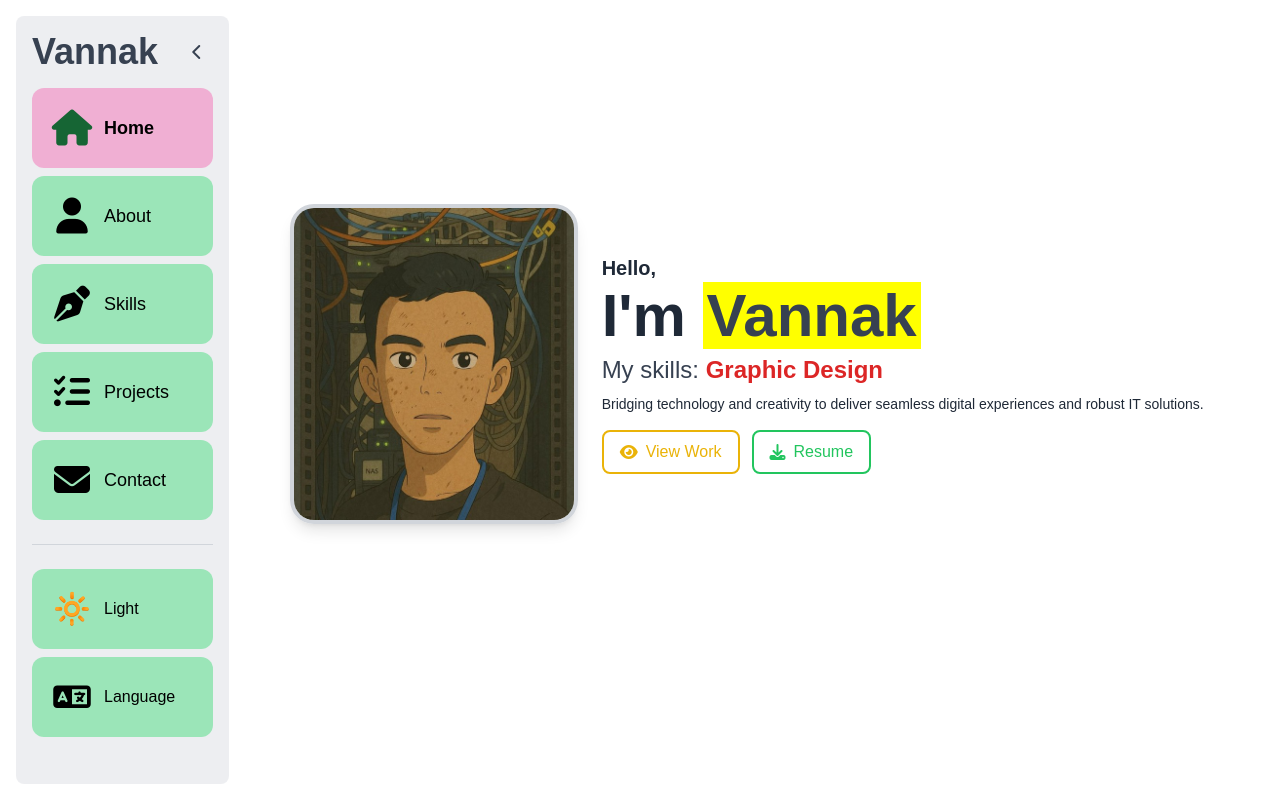
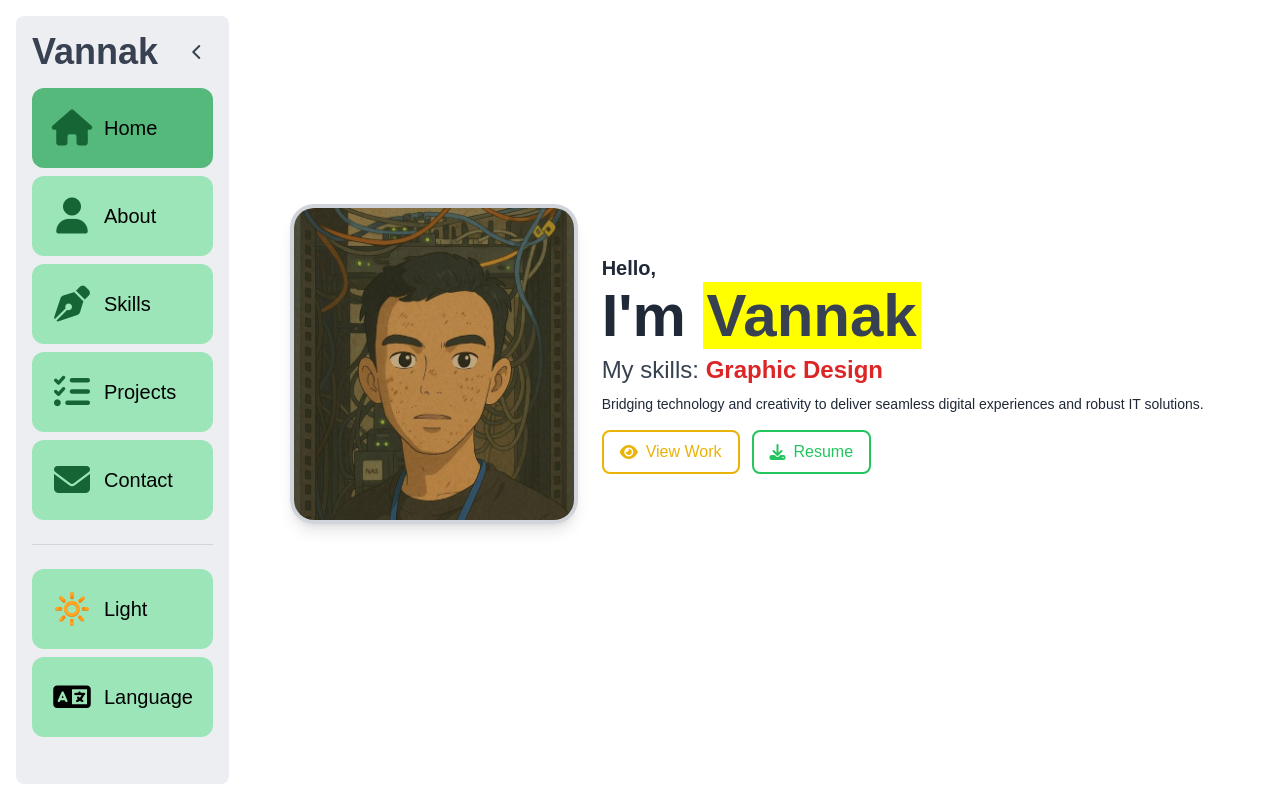
Before and after one commit to VannnakChan884/Vue-Portfolio, a Vue app: page / in a window 1280 px wide. Built offline with nearby package versions, Linux system fonts and the light colour scheme.

Commit message:
add active on navbar

```diff
--- a/src/components/NavBar.vue
+++ b/src/components/NavBar.vue
@@ -1,22 +1,20 @@
 <script setup>
-import { useDark, useToggle } from "@vueuse/core"
 import { ref } from 'vue'
+import { useRoute } from 'vue-router'
+import { useDark, useToggle } from '@vueuse/core'
 
 // Dark mode theme
-const isDark = useDark();
-const toggleDark = useToggle(isDark);
+const isDark = useDark()
+const toggleDark = useToggle(isDark)
 
-// Expand/Collapse navbar
-const isOpen = ref(true);
+// Sidebar expand/collapse
+const isOpen = ref(true)
 const toggleMenu = () => {
-  isOpen.value = !isOpen.value;
-};
-
-const activeItem = ref('/') // Set default active item
-const setActiveItem = (path) => {
-  activeItem.value = path
+  isOpen.value = !isOpen.value
 }
 
+// Route detection
+const route = useRoute()
 </script>
 
 <template>
@@ -51,73 +49,71 @@ const setActiveItem = (path) => {
       <div class="overflow-x-hidden overflow-y-auto transition-all duration-300 ease-in-out"
         :class="{ 'max-h-0 md:max-h-full': !isOpen, 'max-h-screen': isOpen }">
         <nav class="grid grid-cols-7 md:grid-cols-1 gap-2 text-center md:mt-0">
-          <RouterLink to="/" v-slot="{ isActive }" :class="[
-            'h-14 md:h-20 hover:bg-green-600/50 dark:hover:bg-gray-700 dark:text-white/80 font-medium rounded-xl flex flex-col md:flex-row items-center justify-center transition',
+          <!-- Homepage -->
+          <RouterLink to="/" :class="[
+            baseClass,
             isOpen ? 'md:justify-start md:px-4' : 'md:justify-center',
-            isActive ? 'bg-red-600/70 dark:bg-blue-700' : 'bg-pink-400/50 dark:bg-white'
+            route.path === '/' ? activeClass : inactiveClass
           ]">
             <span class="md:w-12 md:h-12 flex items-center justify-center">
-              <i class="fa-solid fa-house text-green-800 dark:text-green-500 text-base md:text-3xl lg:text-4xl"></i>
+              <i class="fa-solid fa-house icon"></i>
             </span>
-            <span class="text-[7px] font-bold md:text-base lg:text-md xl:text-lg md:ml-2 transition-all duration-300"
-              :class="{ 'opacity-0 md:opacity-0 md:w-0 md:ml-0': !isOpen, 'opacity-100 md:opacity-100 md:w-auto': isOpen }">Home</span>
+            <span class="textVisibility" :class="isOpen ? 'visible' : 'hidden'">Home</span>
           </RouterLink>
 
-          <RouterLink to="/about" v-slot="{ isActive }" :class="[
-            'h-14 md:h-20 hover:bg-green-600/50 dark:hover:bg-gray-700 dark:text-white/80 font-medium rounded-xl flex flex-col md:flex-row items-center justify-center transition',
+          <!-- About page -->
+          <RouterLink to="/about" :class="[
+            baseClass,
             isOpen ? 'md:justify-start md:px-4' : 'md:justify-center',
-            isActive ? 'bg-green-600/70 dark:bg-gray-700' : 'bg-green-400/50 dark:bg-gray-900'
+            route.path === '/about' ? activeClass : inactiveClass
           ]">
             <span class="md:w-12 md:h-12 flex items-center justify-center">
-              <i class="fa-solid fa-user text-base md:text-3xl lg:text-4xl"></i>
+              <i class="fa-solid fa-user icon"></i>
             </span>
-            <span class="text-[7px] md:text-base lg:text-md xl:text-lg md:ml-2 transition-all duration-300"
-              :class="{ 'opacity-0 md:opacity-0 md:w-0 md:ml-0': !isOpen, 'opacity-100 md:opacity-100 md:w-auto': isOpen }">About</span>
+            <span class="textVisibility" :class="isOpen ? 'visible' : 'hidden'">About</span>
           </RouterLink>
 
-          <RouterLink to="/skill" v-slot="{ isActive }" :class="[
-            'h-14 md:h-20 hover:bg-green-600/50 dark:hover:bg-gray-700 dark:text-white/80 font-medium rounded-xl flex flex-col md:flex-row items-center justify-center transition',
+          <!-- Skill page -->
+          <RouterLink to="/skill" :class="[
+            baseClass,
             isOpen ? 'md:justify-start md:px-4' : 'md:justify-center',
-            isActive ? 'bg-green-600/70 dark:bg-gray-700' : 'bg-green-400/50 dark:bg-gray-900'
+            route.path === '/skill' ? activeClass : inactiveClass
           ]">
             <span class="md:w-12 md:h-12 flex items-center justify-center">
-              <i class="fa-solid fa-pen-nib text-base md:text-3xl lg:text-4xl"></i>
+              <i class="fa-solid fa-pen-nib icon"></i>
             </span>
-            <span class="text-[7px] md:text-base lg:text-md xl:text-lg md:ml-2 transition-all duration-300"
-              :class="{ 'opacity-0 md:opacity-0 md:w-0 md:ml-0': !isOpen, 'opacity-100 md:opacity-100 md:w-auto': isOpen }">Skills</span>
+            <span class="textVisibility" :class="isOpen ? 'visible' : 'hidden'">Skills</span>
           </RouterLink>
 
-          <RouterLink to="/project" v-slot="{ isActive }" :class="[
-            'h-14 md:h-20 hover:bg-green-600/50 dark:hover:bg-gray-700 dark:text-white/80 font-medium rounded-xl flex flex-col md:flex-row items-center justify-center transition',
+          <!-- Project page -->
+          <RouterLink to="/project" :class="[
+            baseClass,
             isOpen ? 'md:justify-start md:px-4' : 'md:justify-center',
-            isActive ? 'bg-green-600/70 dark:bg-gray-700' : 'bg-green-400/50 dark:bg-gray-900'
+            route.path === '/project' ? activeClass : inactiveClass
           ]">
             <span class="md:w-12 md:h-12 flex items-center justify-center">
-              <i class="fa-solid fa-list-check text-base md:text-3xl lg:text-4xl"></i>
+              <i class="fa-solid fa-list-check icon"></i>
             </span>
-            <span class="text-[7px] md:text-base lg:text-md xl:text-lg md:ml-2 transition-all duration-300"
-              :class="{ 'opacity-0 md:opacity-0 md:w-0 md:ml-0': !isOpen, 'opacity-100 md:opacity-100 md:w-auto': isOpen }">Projects</span>
+            <span class="textVisibility" :class="isOpen ? 'visible' : 'hidden'">Projects</span>
           </RouterLink>
 
-          <RouterLink to="/contact" v-slot="{ isActive }" :class="[
-            'h-14 md:h-20 hover:bg-green-600/50 dark:hover:bg-gray-700 dark:text-white/80 font-medium rounded-xl flex flex-col md:flex-row items-center justify-center transition',
+          <!-- Contact page -->
+          <RouterLink to="/contact" :class="[
+            baseClass,
             isOpen ? 'md:justify-start md:px-4' : 'md:justify-center',
-            isActive ? 'bg-green-600/70 dark:bg-gray-700' : 'bg-green-400/50 dark:bg-gray-900'
+            route.path === '/contact' ? activeClass : inactiveClass
           ]">
             <span class="md:w-12 md:h-12 flex items-center justify-center">
-              <i class="fa-solid fa-envelope text-base md:text-3xl lg:text-4xl"></i>
+              <i class="fa-solid fa-envelope icon"></i>
             </span>
-            <span class="text-[7px] md:text-base lg:text-md xl:text-lg md:ml-2 transition-all duration-300"
-              :class="{ 'opacity-0 md:opacity-0 md:w-0 md:ml-0': !isOpen, 'opacity-100 md:opacity-100 md:w-auto': isOpen }">Contact</span>
+            <span class="textVisibility" :class="isOpen ? 'visible' : 'hidden'">Contact</span>
           </RouterLink>
 
           <!-- Mobile Screen -->
           <div class="md:hidden h-14 md:h-20 relative group">
-            <button
-              class="h-full w-full bg-green-400/50 hover:bg-green-600/50 dark:bg-gray-900 dark:hover:bg-gray-700 dark:text-white/80 font-medium rounded-xl flex flex-col items-center justify-center transition">
+            <button class="language-btn">
               <i class="fa-solid fa-language text-base md:text-4xl"></i>
-              <span class="md:ml-2 transition-all duration-300"
-                :class="{ 'opacity-0 md:opacity-0 md:w-0': !isOpen, 'text-[7px] opacity-100 md:opacity-100 md:w-auto': isOpen }">Language</span>
+              <span class="textVisibility" :class="isOpen ? 'visible' : 'hidden'">Language</span>
             </button>
             <div
               class="fixed right-16 bottom-[60%] w-24 bg-white dark:bg-gray-800 dark:text-gray-200 rounded-lg overflow-hidden shadow-lg py-0 z-10 invisible group-hover:visible opacity-0 group-hover:opacity-100 transition">
@@ -129,13 +125,11 @@ const setActiveItem = (path) => {
                 class="block w-full text-left px-4 py-1 dark:hover:bg-gray-700 hover:bg-gray-200">中国</a>
             </div>
           </div>
-          <button @click="toggleDark()"
-            class="md:hidden h-14 md:h-20 bg-green-400/50 hover:bg-green-600/50 dark:bg-gray-900 dark:hover:bg-gray-700 dark:text-white/80 font-medium rounded-xl flex flex-col items-center justify-center transition">
+          <button @click="toggleDark()" class="theme-btn">
             <span class="text-base md:text-4xl">
               {{ isDark ? "🌜" : "🔆" }}
             </span>
-            <span class="md:ml-2 transition-all duration-300"
-              :class="{ 'opacity-0 md:opacity-0 md:w-0': !isOpen, 'text-[7px] opacity-100 md:opacity-100 md:w-auto': isOpen }">
+            <span class="textVisibility" :class="isOpen ? 'visible' : 'hidden'">
               {{ isDark ? "Dark" : "Light" }}
             </span>
           </button>
@@ -147,13 +141,12 @@ const setActiveItem = (path) => {
             <button @click="toggleDark()"
               class="hidden md:flex h-14 md:h-20 bg-green-400/50 hover:bg-green-600/50 dark:bg-gray-900 dark:hover:bg-gray-700 dark:text-white/80 font-medium rounded-xl flex items-center justify-center transition"
               :class="{ 'md:justify-start md:px-4': isOpen, 'md:justify-center': !isOpen }">
-              <div class="md:w-12 md:h-12 flex items-center justify-center">
+              <div class="icon-box">
                 <span class="text-base md:text-3xl">
                   {{ isDark ? "🌜" : "🔆" }}
                 </span>
               </div>
-              <span class="ml-2 transition-all duration-300"
-                :class="{ 'opacity-0 md:opacity-0 md:w-0 md:ml-0': !isOpen, 'opacity-100 md:opacity-100 md:w-auto': isOpen }">
+              <span class="textVisibility" :class="isOpen ? 'visible' : 'hidden'">
                 {{ isDark ? "Dark" : "Light" }}
               </span>
             </button>
@@ -164,8 +157,7 @@ const setActiveItem = (path) => {
                 <span class="md:w-12 md:h-12 flex items-center justify-center">
                   <i class="fa-solid fa-language text-base md:text-3xl"></i>
                 </span>
-                <span class="ml-2 transition-all duration-300"
-                  :class="{ 'opacity-0 md:opacity-0 md:w-0 md:ml-0': !isOpen, 'opacity-100 md:opacity-100 md:w-auto': isOpen }">Language</span>
+                <span class="textVisibility" :class="isOpen ? 'visible' : 'hidden'">Language</span>
               </button>
               <div
                 class="fixed -right-[25%] bottom-[17%] w-24 bg-white dark:bg-gray-800 dark:text-gray-200 rounded-lg overflow-hidden shadow-lg py-0 z-10 invisible group-hover:visible opacity-0 group-hover:opacity-100 transition">
@@ -183,3 +175,39 @@ const setActiveItem = (path) => {
     </div>
   </header>
 </template>
+
+<script>
+const baseClass = 'h-14 md:h-20 hover:bg-green-600/50 dark:hover:bg-gray-700 dark:text-white/80 font-medium rounded-xl flex flex-col md:flex-row items-center justify-center transition';
+const activeClass = 'bg-green-600/70 dark:bg-gray-700';
+const inactiveClass = 'bg-green-400/50 dark:bg-gray-900';
+</script>
+
+<style scoped>
+.icon-box {
+  @apply md:w-12 md:h-12 flex items-center justify-center;
+}
+
+.icon {
+  @apply text-green-800 dark:text-green-500 text-base md:text-3xl lg:text-4xl;
+}
+
+.textVisibility {
+  @apply text-[7px] md:text-base lg:text-lg xl:text-xl md:ml-2 transition-all duration-300;
+}
+
+.textVisibility.hidden {
+  @apply opacity-0 md:opacity-0 md:w-0 md:ml-0;
+}
+
+.textVisibility.visible {
+  @apply opacity-100 md:opacity-100 md:w-auto;
+}
+
+.language-btn {
+  @apply h-full w-full bg-green-400/50 hover:bg-green-600/50 dark:bg-gray-900 dark:hover:bg-gray-700 dark:text-white/80 font-medium rounded-xl flex flex-col items-center justify-center transition;
+}
+
+.theme-btn {
+  @apply md:hidden h-14 md:h-20 bg-green-400/50 hover:bg-green-600/50 dark:bg-gray-900 dark:hover:bg-gray-700 dark:text-white/80 font-medium rounded-xl flex flex-col items-center justify-center transition;
+}
+</style>
```
Also changed, not shown: src/main.js (+7 -7 lines).
